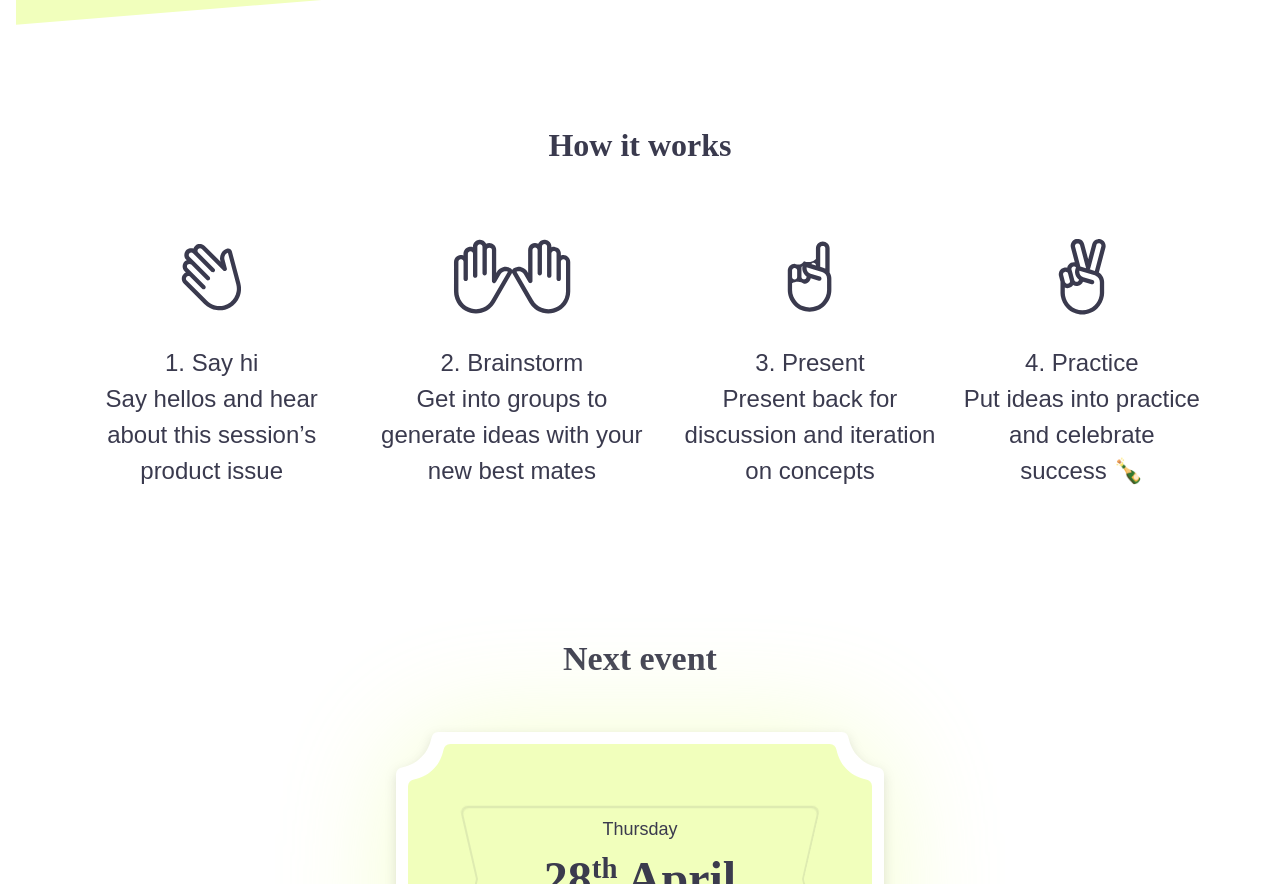
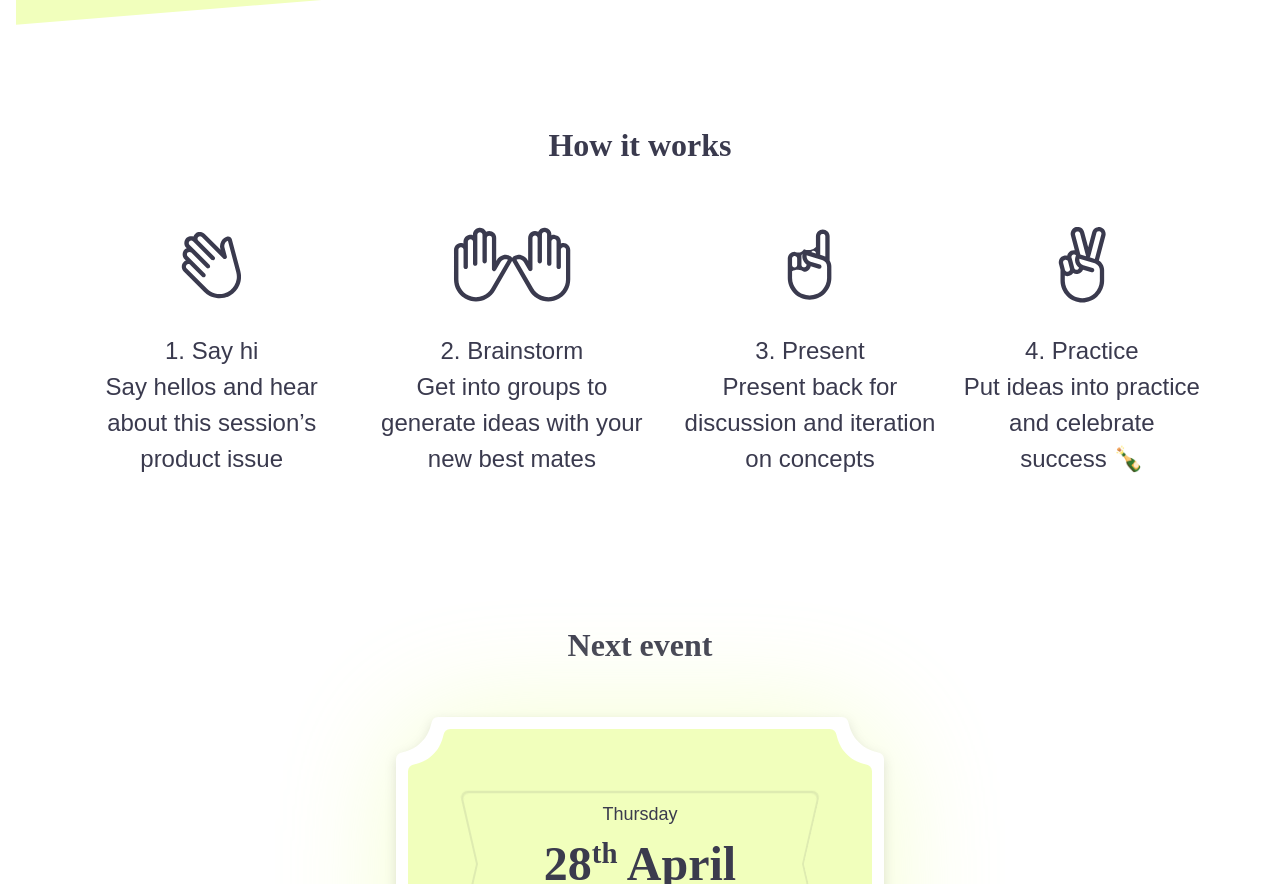
Before and after one commit to wearelighthouse/ManyHands-site, a website: page src/index.html in a window 1280 px wide. Shown: the part 720-1604 px from the top of the page. Drawn offline with nearby package versions, Linux system fonts and the light colour scheme; files that its build step writes are made by us from their sources; a web font is replaced by a local one.

Commit message:
h2 class

```diff
--- a/src/css/main.css
+++ b/src/css/main.css
@@ -7,6 +7,7 @@
 @import 'button';
 @import 'ticket-divider';
 @import 'scooped-corners';
+@import 'type';
 
 .o-section-clip--ramp-bottom-right {
   clip-path: polygon(0 0,100% 0,100% calc(100% - 5vw - 14px),77% calc(100% - 5vw - 14px),0 100%,0 0);
--- /dev/null
+++ b/src/css/type.css
@@ -0,0 +1,3 @@
+.h2 {
+  @apply font-tiempos font-semibold text-2xl tablet:text-3xl desktop:text-3.5xl mb-8 tablet:mb-10 desktop:mb-12;
+}
--- a/src/index.html
+++ b/src/index.html
@@ -55,7 +55,8 @@
 
   <main>
     <section class="px-4 py-[5rem] text-center max-w-6xl mx-auto">
-      <h2 class="font-tiempos font-bold text-2xl tablet:text-3xl desktop:text-3.5xl pb-8 tablet:pb-10 desktop:pb-[60px]">How it works</h2>
+      <h2 class="h2">How it works</h2>
+
       <ol class="flex flex-col gap-6 tablet:flex-row desktop:text-2xl">
         <li>
           <div class="mx-auto flex justify-center items-center w-[64px] h-[64px] desktop:w-[96px] desktop:h-[96px]">
@@ -113,7 +114,7 @@
     </section>
 
     <section id="next-event" class="flex flex-col items-center py-16 px-4">
-      <h2 class="font-tiempos text-4xl font-semibold mb-12">Next event</h2>
+      <h2 class="h2">Next event</h2>
 
       <div class="max-w-[31rem] drop-shadow-glow">
         <div class="filter-smooth flex flex-col">
```
